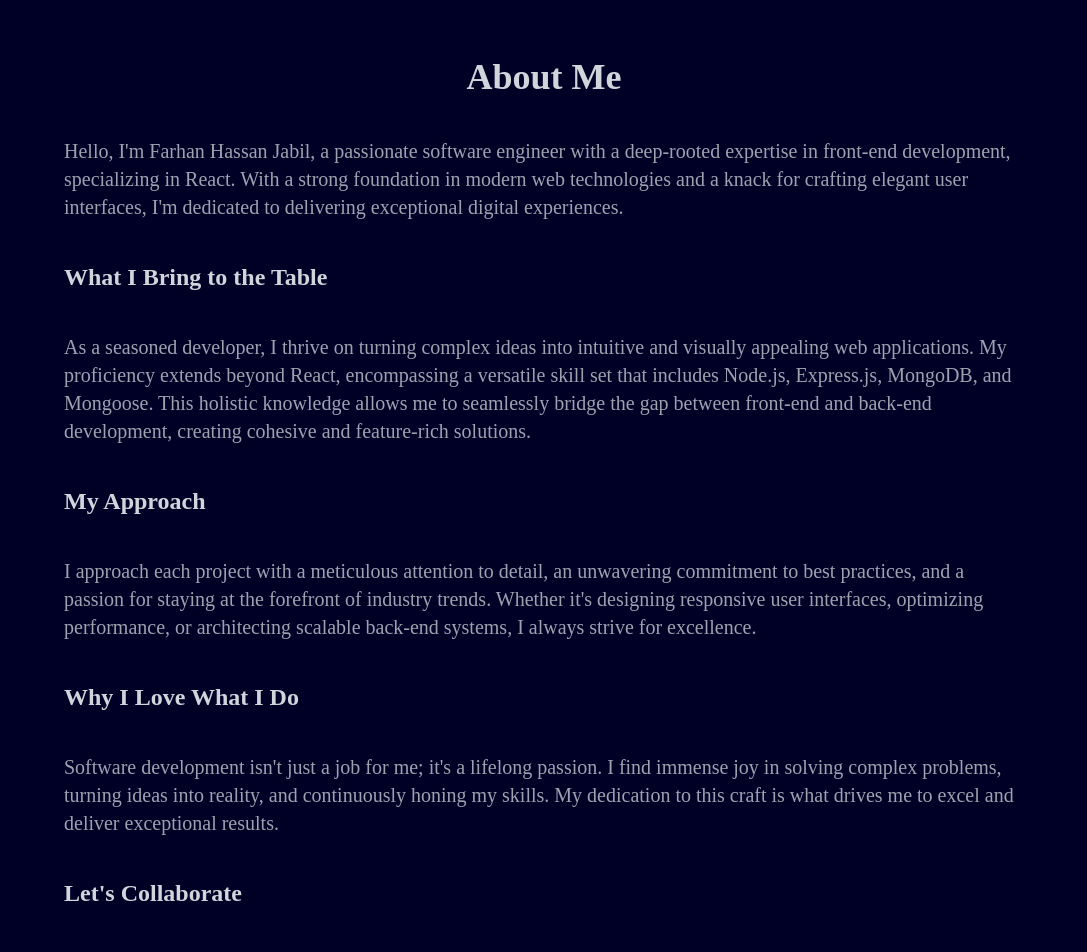
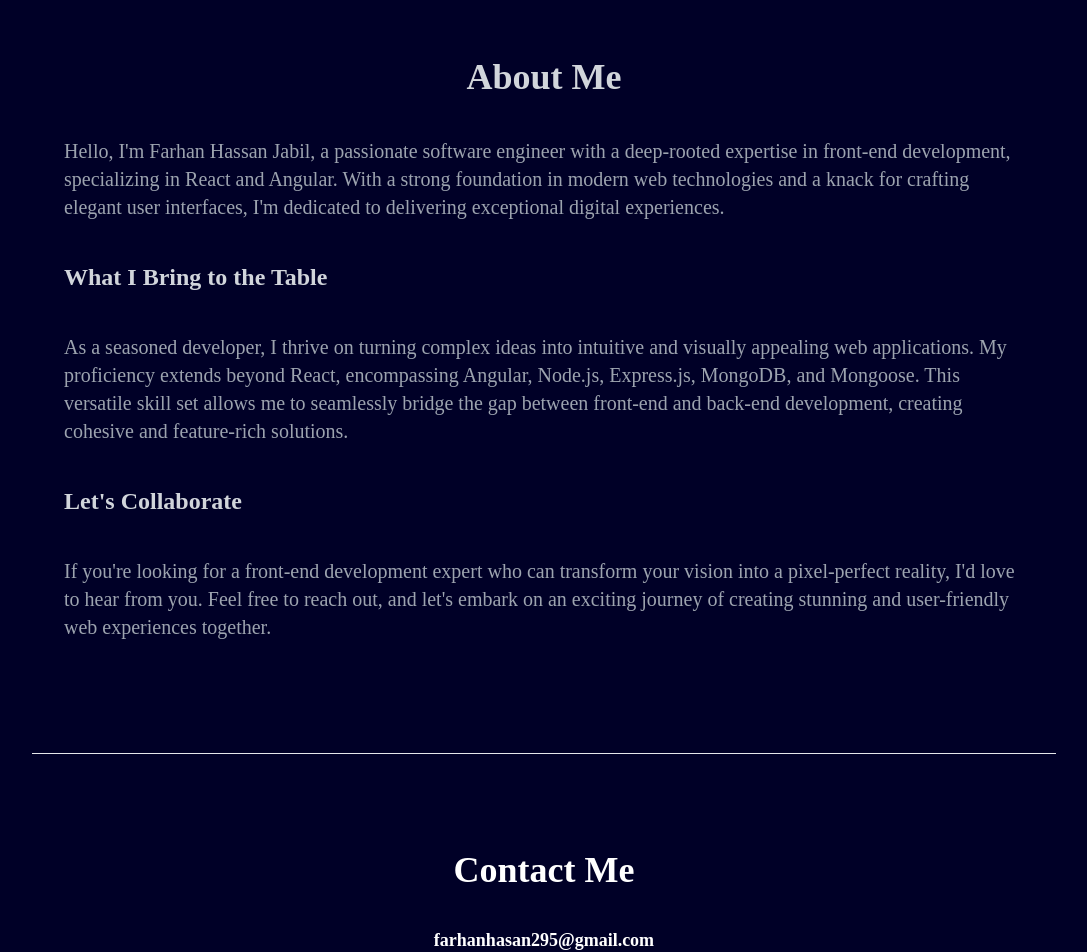
Before and after one commit to farhan-jabil/my-portfolio, a React (Create React App) app: page / in a window 1280 px wide. Shown: the part 640-1592 px from the top of the page, without its empty margins (96-1183 px from the left). Built offline with nearby package versions, Linux system fonts and the light colour scheme.

Commit message:
adding angular

```diff
--- a/src/components/About.js
+++ b/src/components/About.js
@@ -5,58 +5,36 @@ export default function About() {
     <>
       <hr className="w-4/5 mx-auto" />
       <section id="about" className="containerr">
-          <div class="mx-auto text-left space-y-10 py-12 md:py-24 lg:py-28">
-            <h2 class="text-3xl lg:text-4xl font-semibold text-center text-gray-300 mb-4">
+        <div className="mx-auto text-left space-y-10 py-12 md:py-24 lg:py-28">
+          <h2 className="text-3xl lg:text-4xl font-semibold text-center text-gray-300 mb-4">
             About Me
           </h2>
-            <p class="text-lg lg:text-xl text-gray-400 mb-6">
-              Hello, I'm Farhan Hassan Jabil, a passionate software engineer
-              with a deep-rooted expertise in front-end development,
-              specializing in React. With a strong foundation in modern web
+          <p className="text-lg lg:text-xl text-gray-400 mb-6">
+            Hello, I'm Farhan Hassan Jabil, a passionate software engineer with
+            a deep-rooted expertise in front-end development, specializing in
+            React and Angular. With a strong foundation in modern web
             technologies and a knack for crafting elegant user interfaces, I'm
             dedicated to delivering exceptional digital experiences.
           </p>
 
-            <h3 class="text-xl lg:text-2xl font-semibold text-gray-300 mb-4">
+          <h3 className="text-xl lg:text-2xl font-semibold text-gray-300 mb-4">
             What I Bring to the Table
           </h3>
-            <p class="text-lg lg:text-xl text-gray-400 mb-6">
+          <p className="text-lg lg:text-xl text-gray-400 mb-6">
             As a seasoned developer, I thrive on turning complex ideas into
             intuitive and visually appealing web applications. My proficiency
-              extends beyond React, encompassing a versatile skill set that
-              includes Node.js, Express.js, MongoDB, and Mongoose. This holistic
-              knowledge allows me to seamlessly bridge the gap between front-end
-              and back-end development, creating cohesive and feature-rich
-              solutions.
+            extends beyond React, encompassing Angular, Node.js, Express.js,
+            MongoDB, and Mongoose. This versatile skill set allows me to
+            seamlessly bridge the gap between front-end and back-end
+            development, creating cohesive and feature-rich solutions.
           </p>
 
-            <h3 class="text-xl lg:text-2xl font-semibold text-gray-300 mb-4">
-              My Approach
-            </h3>
-            <p class="text-lg lg:text-xl text-gray-400 mb-6">
-              I approach each project with a meticulous attention to detail, an
-              unwavering commitment to best practices, and a passion for staying
-              at the forefront of industry trends. Whether it's designing
-              responsive user interfaces, optimizing performance, or
-              architecting scalable back-end systems, I always strive for
-              excellence.
-            </p>
+          {/* ... (remaining content remains the same) ... */}
 
-            <h3 class="text-xl lg:text-2xl font-semibold text-gray-300 mb-4">
-              Why I Love What I Do
-            </h3>
-            <p class="text-lg lg:text-xl text-gray-400 mb-6">
-              Software development isn't just a job for me; it's a lifelong
-              passion. I find immense joy in solving complex problems, turning
-              ideas into reality, and continuously honing my skills. My
-              dedication to this craft is what drives me to excel and deliver
-              exceptional results.
-            </p>
-
-            <h3 class="text-xl lg:text-2xl font-semibold text-gray-300 mb-4">
+          <h3 className="text-xl lg:text-2xl font-semibold text-gray-300 mb-4">
             Let's Collaborate
           </h3>
-            <p class="text-lg lg:text-xl text-gray-400">
+          <p className="text-lg lg:text-xl text-gray-400">
             If you're looking for a front-end development expert who can
             transform your vision into a pixel-perfect reality, I'd love to
             hear from you. Feel free to reach out, and let's embark on an
```
Lines whose indentation alone changed are shown as unchanged.
